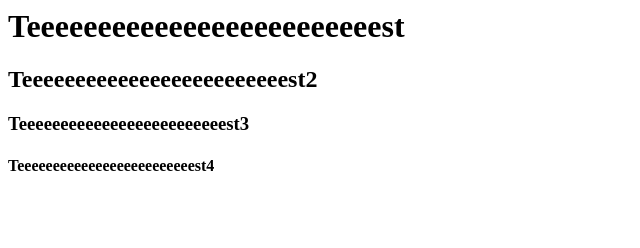
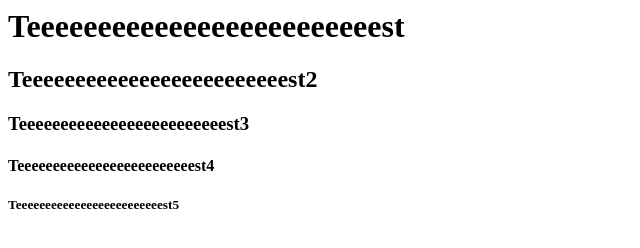
Before and after one commit to StefanoCamp/firstgitrepo, a plain HTML site: page index.html in a window 1280 px wide. Shown: the whole page, without its empty margins (0-640 px from the left). Drawn offline with Linux system fonts and the light colour scheme.

Commit message:
Added 5th line

```diff
--- a/index.html
+++ b/index.html
@@ -4,5 +4,6 @@
         <h2>Teeeeeeeeeeeeeeeeeeeeeeeeest2</h2>
         <h3>Teeeeeeeeeeeeeeeeeeeeeeeeest3</h3>
         <h4>Teeeeeeeeeeeeeeeeeeeeeeeeest4</h4>
+        <h5>Teeeeeeeeeeeeeeeeeeeeeeeeest5</h5>
     </body>
 </html>
```
